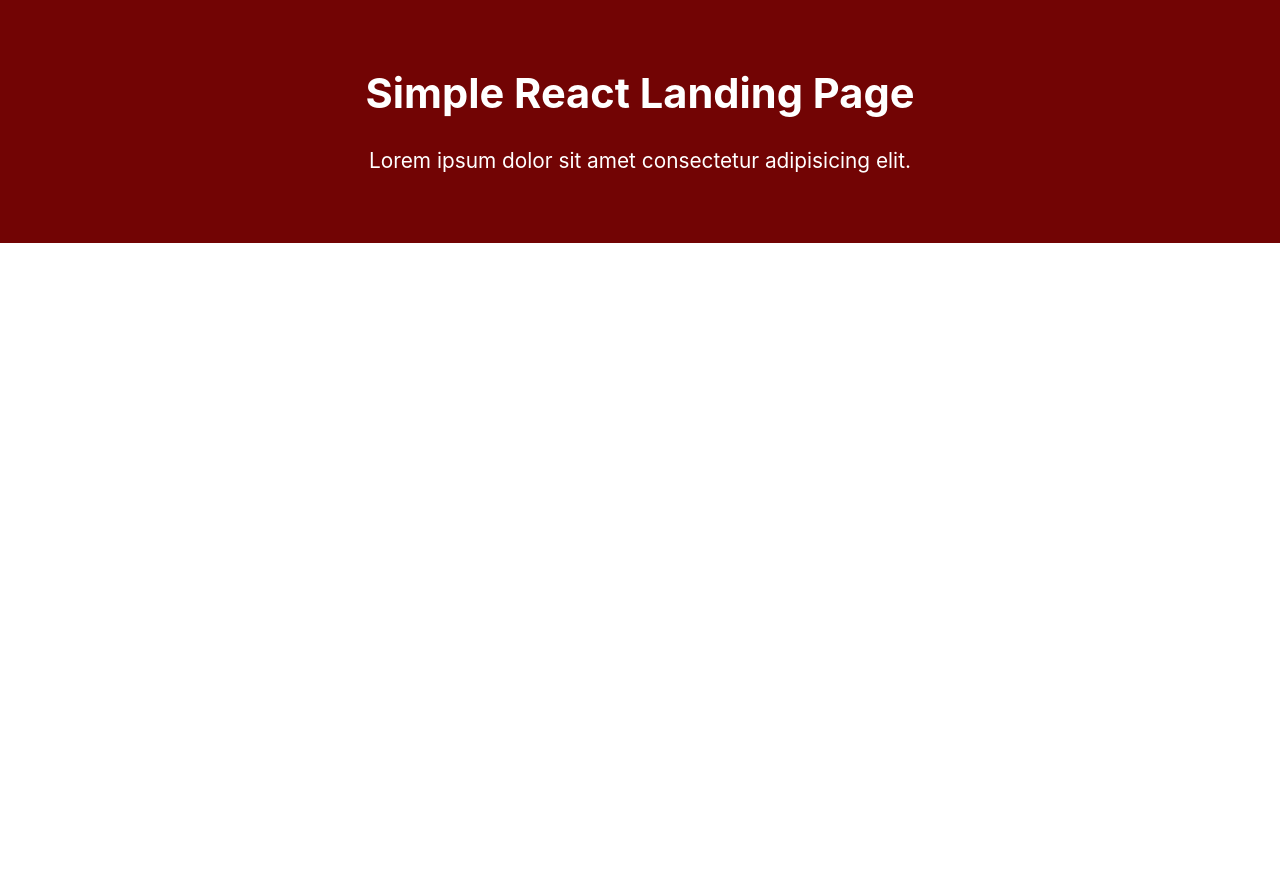
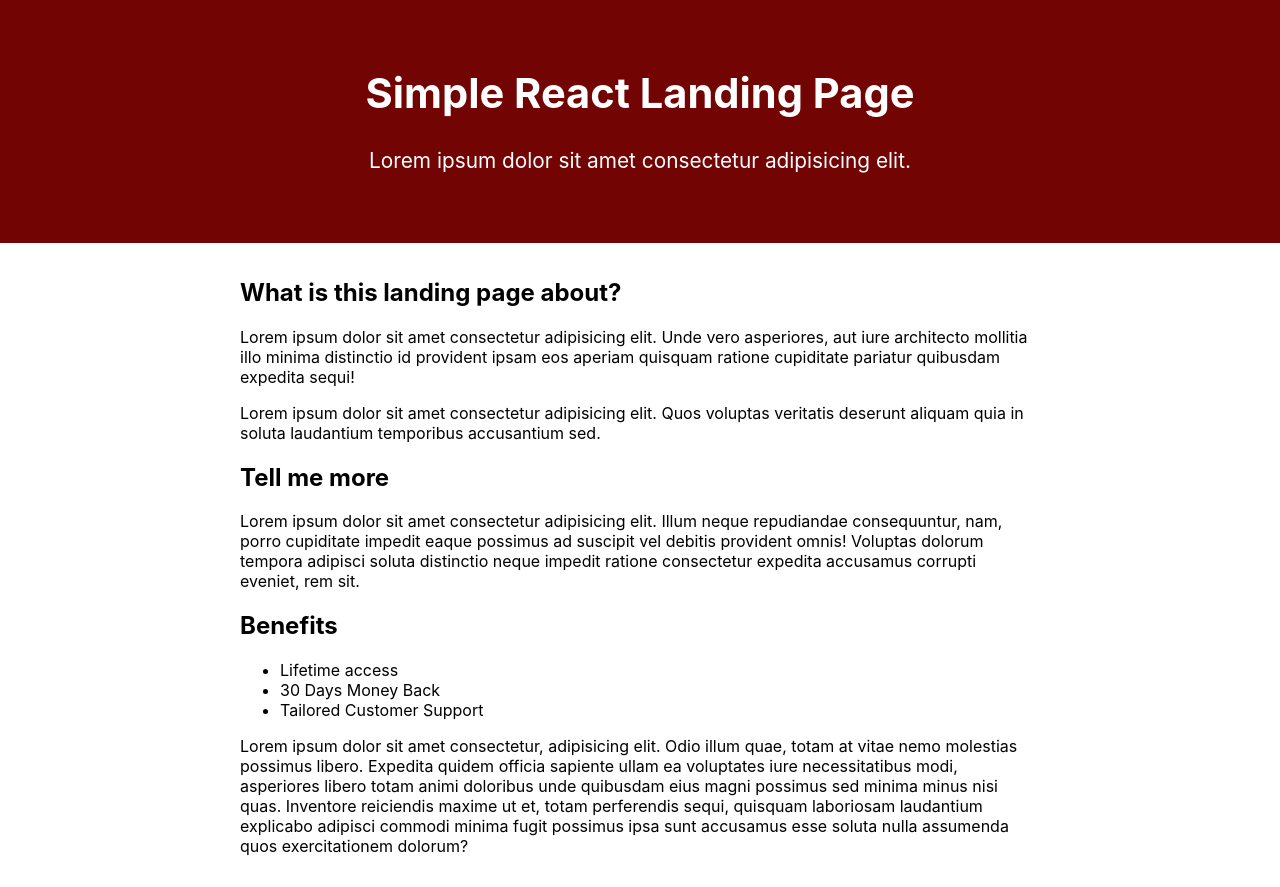
Before and after one commit to akindoju/Landing-Page, a React (Create React App) app: page / in a window 1280 px wide. Before the commit the page ends 800 px from the top, so only its background shows below. Built offline with nearby package versions, Linux system fonts and the light colour scheme.

Commit message:
Created Body component

```diff
--- a/src/App.js
+++ b/src/App.js
@@ -1,8 +1,14 @@
 import './App.css';
 import Header from './Components/header/header';
+import Body from './Components/body/body';
 
 function App() {
-  return <Header />;
+  return (
+    <div>
+      <Header />
+      <Body />
+    </div>
+  );
 }
 
 export default App;
--- /dev/null
+++ b/src/Components/body/body.css
@@ -0,0 +1,6 @@
+.container {
+  padding: 15px;
+  margin: 0 auto;
+  max-width: 100%;
+  width: 800px;
+}
--- /dev/null
+++ b/src/Components/body/body.jsx
@@ -0,0 +1,51 @@
+import React from 'react';
+import './body.css';
+
+const Body = () => {
+  return (
+    <div class="container">
+      <h2>What is this landing page about?</h2>
+      <p>
+        Lorem ipsum dolor sit amet consectetur adipisicing elit. Unde vero
+        asperiores, aut iure architecto mollitia illo minima distinctio id
+        provident ipsam eos aperiam quisquam ratione cupiditate pariatur
+        quibusdam expedita sequi!
+      </p>
+      <p>
+        Lorem ipsum dolor sit amet consectetur adipisicing elit. Quos voluptas
+        veritatis deserunt aliquam quia in soluta laudantium temporibus
+        accusantium sed.
+      </p>
+
+      <h2>Tell me more</h2>
+
+      <p>
+        Lorem ipsum dolor sit amet consectetur adipisicing elit. Illum neque
+        repudiandae consequuntur, nam, porro cupiditate impedit eaque possimus
+        ad suscipit vel debitis provident omnis! Voluptas dolorum tempora
+        adipisci soluta distinctio neque impedit ratione consectetur expedita
+        accusamus corrupti eveniet, rem sit.
+      </p>
+
+      <h2>Benefits</h2>
+      <ul>
+        <li>Lifetime access</li>
+        <li>30 Days Money Back</li>
+        <li>Tailored Customer Support</li>
+      </ul>
+
+      <p>
+        Lorem ipsum dolor sit amet consectetur, adipisicing elit. Odio illum
+        quae, totam at vitae nemo molestias possimus libero. Expedita quidem
+        officia sapiente ullam ea voluptates iure necessitatibus modi,
+        asperiores libero totam animi doloribus unde quibusdam eius magni
+        possimus sed minima minus nisi quas. Inventore reiciendis maxime ut et,
+        totam perferendis sequi, quisquam laboriosam laudantium explicabo
+        adipisci commodi minima fugit possimus ipsa sunt accusamus esse soluta
+        nulla assumenda quos exercitationem dolorum?
+      </p>
+    </div>
+  );
+};
+
+export default Body;
```
Also changed, not shown: 1 other file (tests, documents, lock files or other folders).
